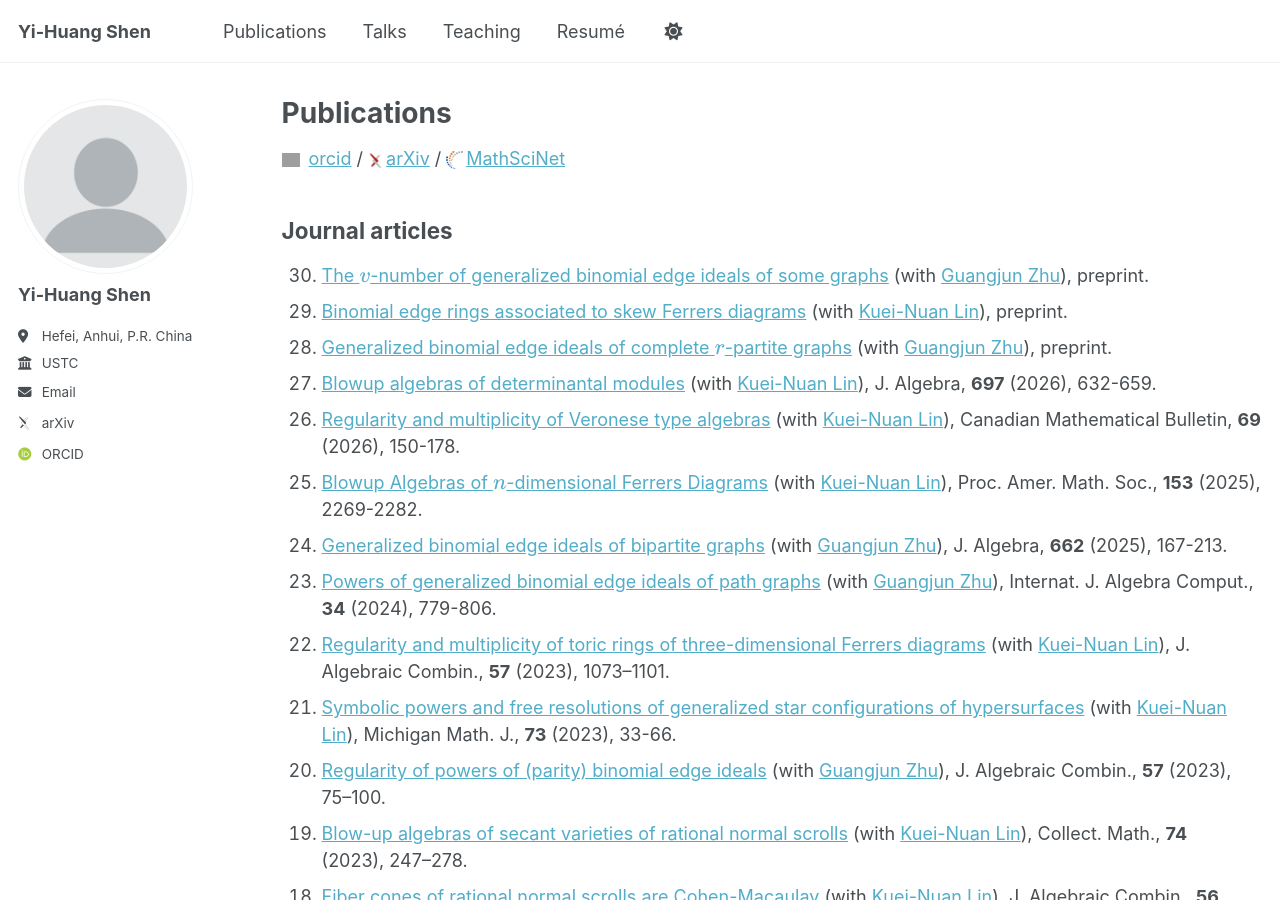
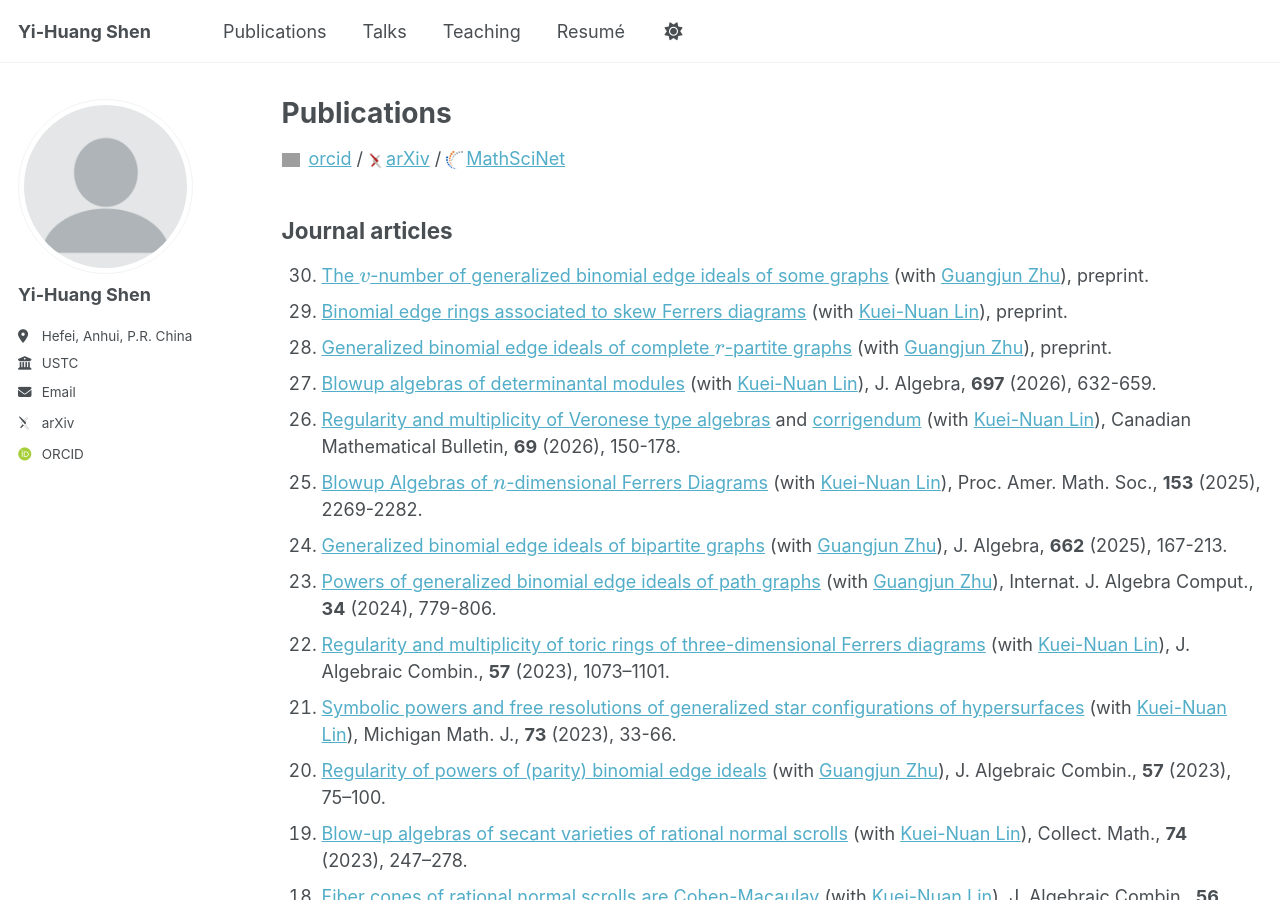
Before and after one commit to YiHuangShen-USTC/YiHuangShen-USTC.github.io, a Jekyll site: the page built from _pages/publications.md, in a window 1280 px wide and 900 px high. Built offline with Jekyll 4.4.1, drawn with Linux system fonts in a browser that asks for light colours; some web fonts are replaced; a script that is not in the unit is left out; grey boxes are pictures that could not be loaded.

Commit message:
Update publications.md

```diff
--- a/_pages/publications.md
+++ b/_pages/publications.md
@@ -15,7 +15,7 @@
 <li><a href="http://arxiv.org/abs/2508.20364">Binomial edge rings associated to skew Ferrers diagrams</a> (with <a href="https://sites.psu.edu/kul20/">Kuei-Nuan Lin</a>), preprint.  </li>
 <li><a href="https://arxiv.org/abs/2312.11807">Generalized binomial edge ideals of complete \(r\)-partite graphs</a> (with <a href="http://web.suda.edu.cn/zhuguangjun/">Guangjun Zhu</a>), preprint.</li>
 <li><a href="https://doi.org/10.1016/j.jalgebra.2026.02.033">Blowup algebras of determinantal modules</a> (with <a href="https://sites.psu.edu/kul20/">Kuei-Nuan Lin</a>), J. Algebra, <b>697</b> (2026), 632-659.  </li>
-<li><a href="https://doi.org/10.4153/S0008439525100970">Regularity and multiplicity of Veronese type algebras</a> (with <a href="https://sites.psu.edu/kul20/">Kuei-Nuan Lin</a>), Canadian Mathematical Bulletin, <b>69</b> (2026), 150-178.</li>
+<li><a href="https://doi.org/10.4153/S0008439525100970">Regularity and multiplicity of Veronese type algebras</a> and <a href="https://doi.org/10.4153/S0008439526102574">corrigendum</a> (with <a href="https://sites.psu.edu/kul20/">Kuei-Nuan Lin</a>), Canadian Mathematical Bulletin, <b>69</b> (2026), 150-178.</li>
 <li><a href="https://doi.org/10.1090/proc/17249">Blowup Algebras of \(n\)-dimensional Ferrers Diagrams</a> (with <a href="https://sites.psu.edu/kul20/">Kuei-Nuan Lin</a>), Proc. Amer. Math. Soc., <b>153</b> (2025), 2269-2282.</li>
 <li><a href="https://doi.org/10.1016/j.jalgebra.2024.08.026">Generalized binomial edge ideals of bipartite graphs</a> (with <a href="http://web.suda.edu.cn/zhuguangjun/">Guangjun Zhu</a>), J. Algebra, <b>662</b> (2025), 167-213.</li>
 <li><a href="https://www.worldscientific.com/doi/abs/10.1142/S0218196724500292">Powers of generalized binomial edge ideals of path graphs</a> (with <a href="http://web.suda.edu.cn/zhuguangjun/">Guangjun Zhu</a>), Internat. J. Algebra Comput., <b>34</b> (2024), 779-806.</li>
```
